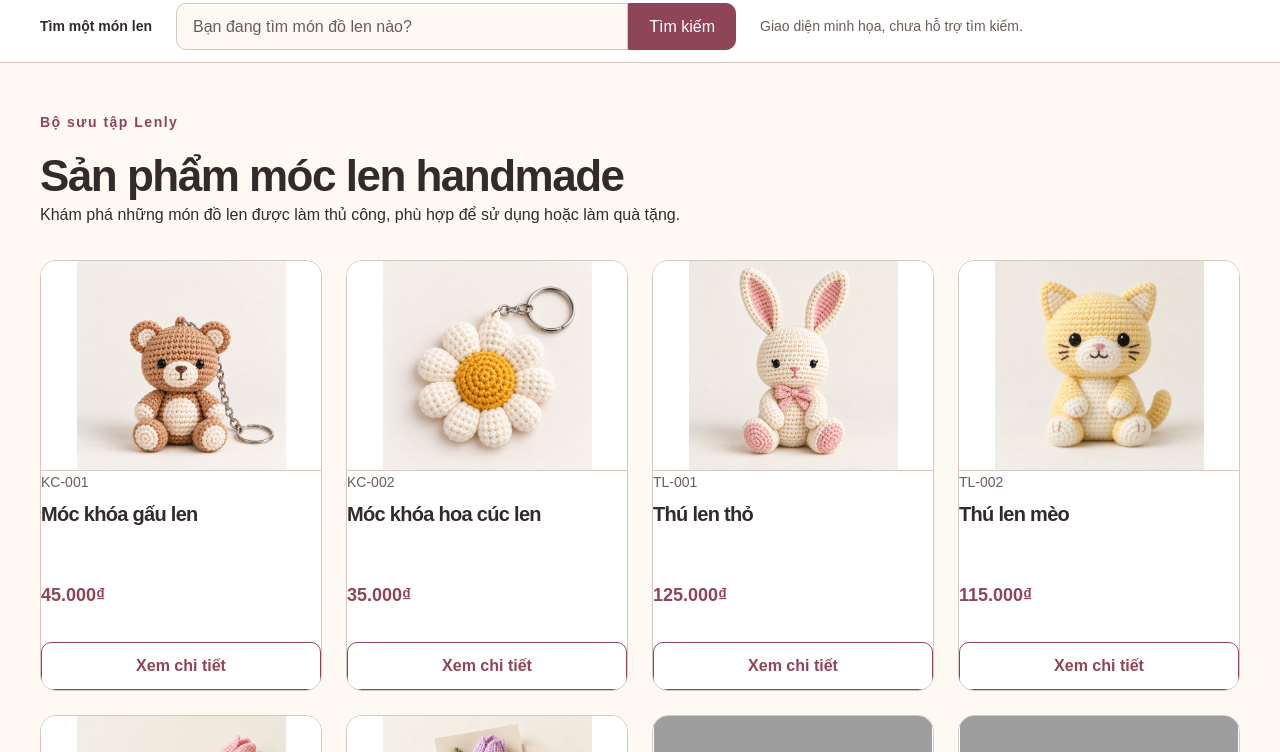
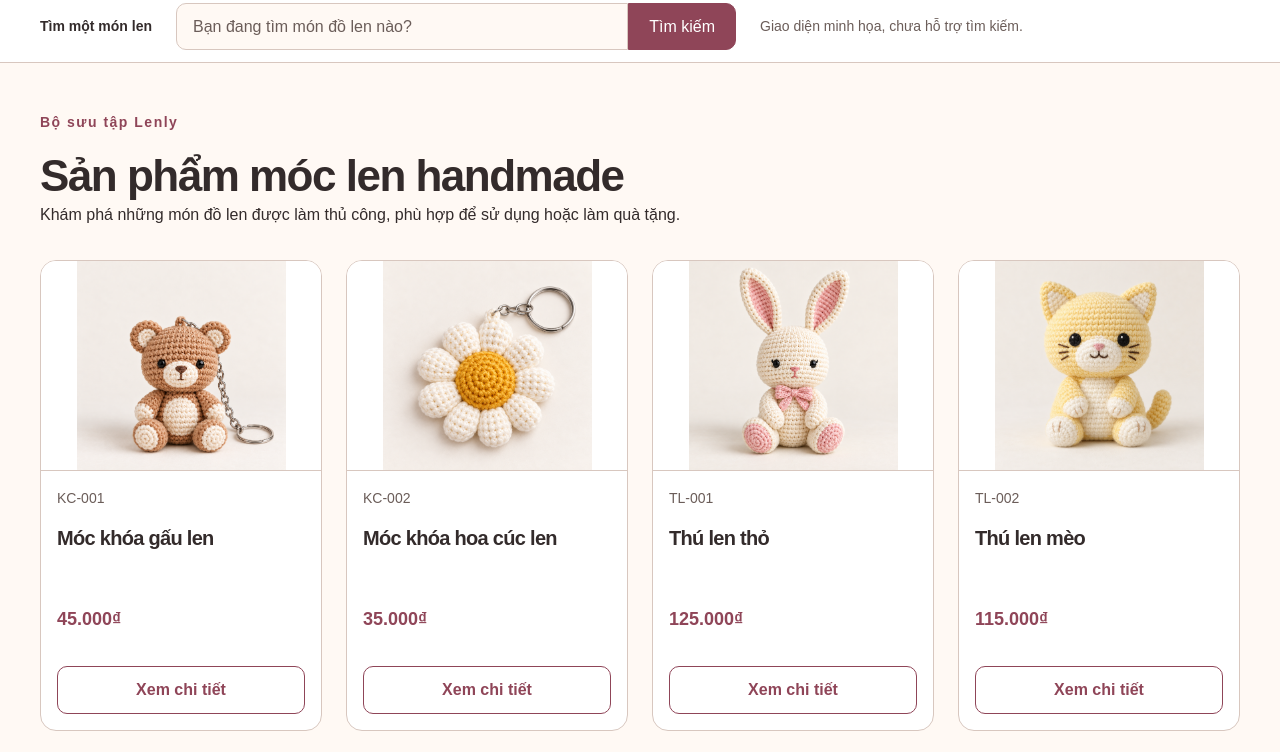
Before and after one commit to ptudtmdt-st5-nhom7/crochet-handmade-ecommerce, a plain HTML site: page products.html in a window 1280 px wide. Shown: the part 150-902 px from the top of the page. Drawn offline with Linux system fonts and the light colour scheme; grey boxes are pictures that could not be loaded.

Commit message:
Buổi 2: sửa bộ chọn nội dung thẻ sản phẩm theo HTML

```diff
--- a/css/style.css
+++ b/css/style.css
@@ -741,7 +741,7 @@ a:focus-visible,button:focus-visible,input:focus-visible { outline:3px solid #24
   border-bottom: 1px solid var(--border);
 }
 
-.products-page .product-content{
+.products-page .product-card-content {
   display: flex;
   flex-direction: column;
   flex: 1;
```
